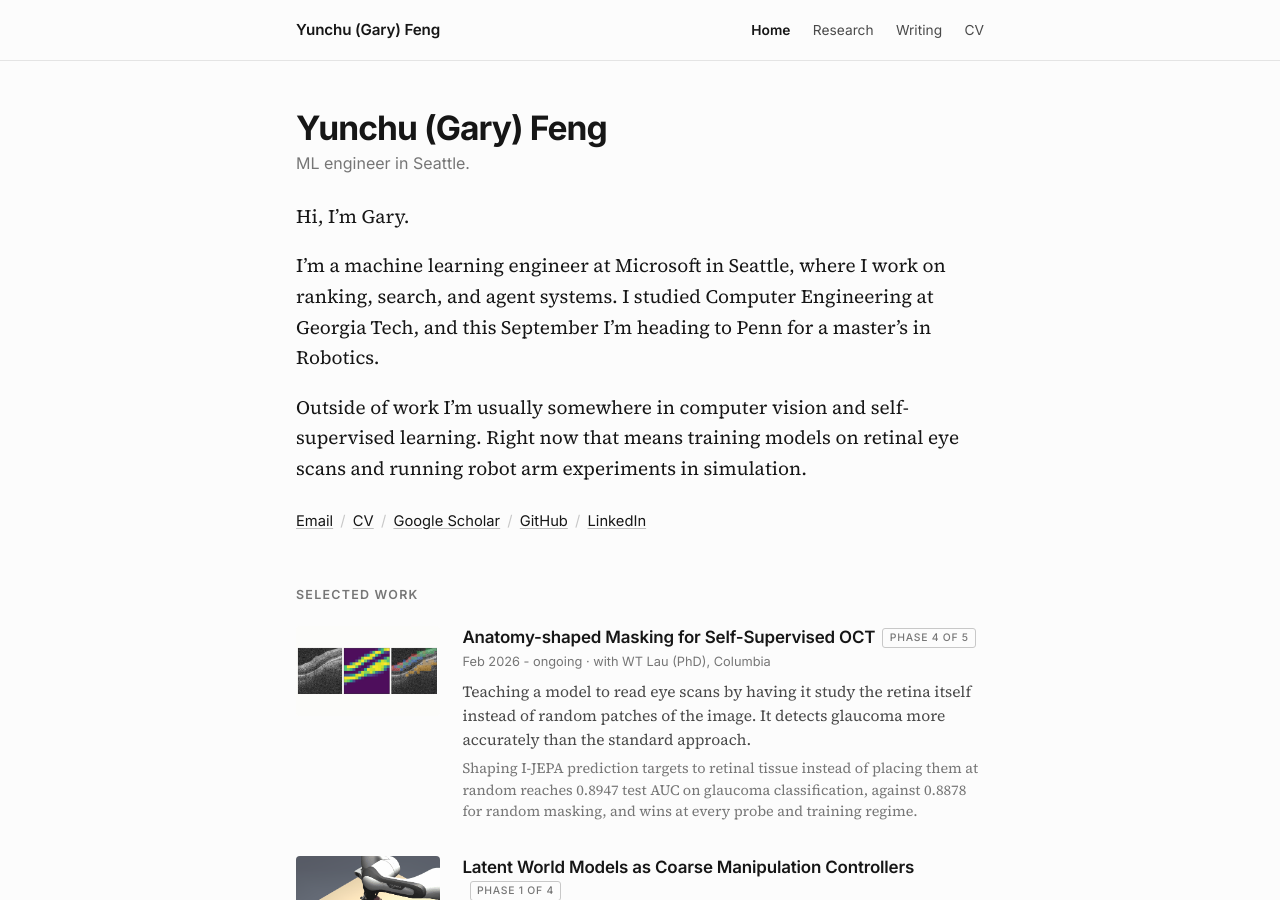
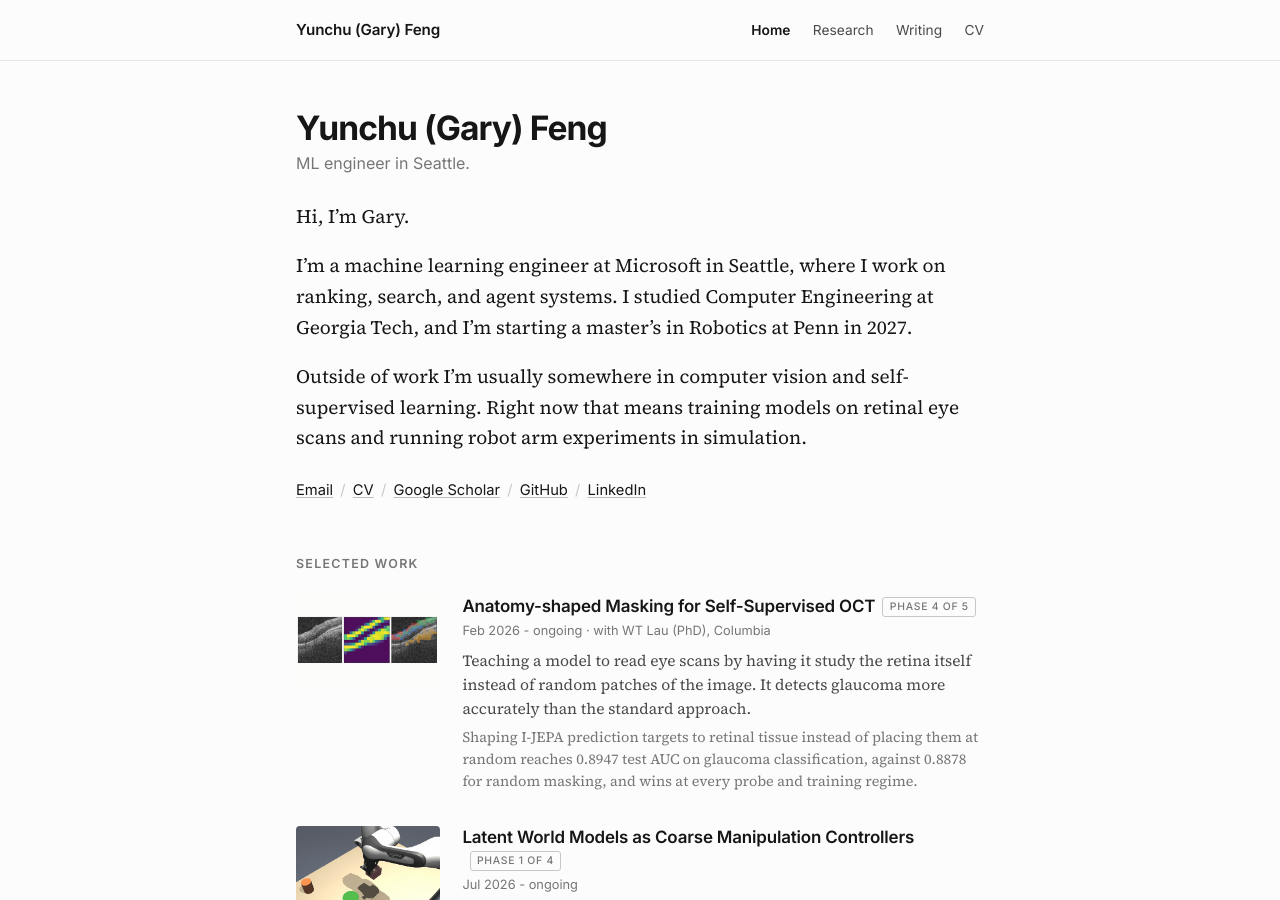
Before and after one commit to yfeng0206/yfeng0206.github.io, a Jekyll site: the page built from index.md, in a window 1280 px wide and 900 px high. Built offline with Jekyll 4.4.1, drawn with Linux system fonts in a browser that asks for light colours.

Commit message:
Homepage: Penn starts in 2027
Co-authored-by: Copilot <223556219+Copilot@users.noreply.github.com>
Copilot-Session: 842d0d62-03a9-48d3-8d1c-033bd1a377df

```diff
--- a/index.md
+++ b/index.md
@@ -10,8 +10,8 @@ description: "Gary Feng, machine learning engineer at Microsoft. Computer vision
 Hi, I'm Gary.
 
 I'm a machine learning engineer at Microsoft in Seattle, where I work on ranking, search, and
-agent systems. I studied Computer Engineering at Georgia Tech, and this September I'm heading to
-Penn for a master's in Robotics.
+agent systems. I studied Computer Engineering at Georgia Tech, and I'm starting a master's in
+Robotics at Penn in 2027.
 
 Outside of work I'm usually somewhere in computer vision and self-supervised learning. Right now
 that means training models on retinal eye scans and running robot arm experiments in simulation.
```
